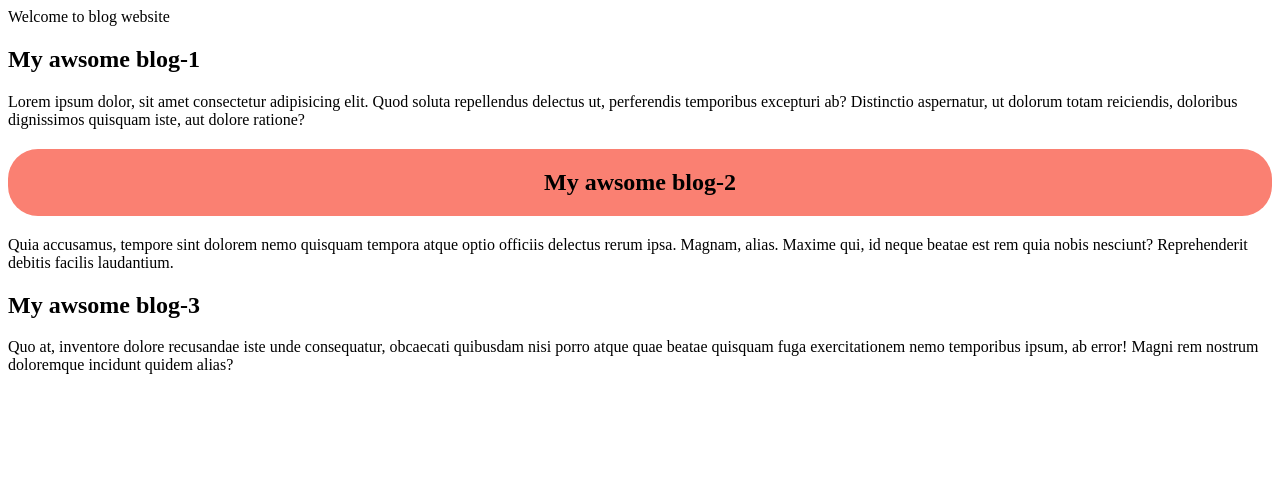
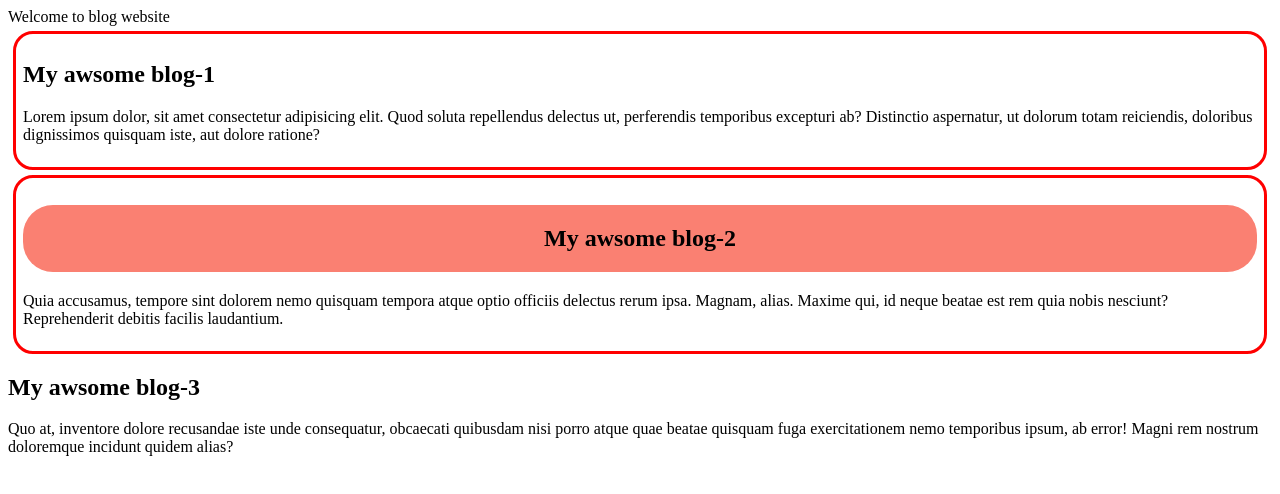
Before and after one commit to HR-Riad/js-dom, a plain HTML site: page dom.html in a window 1280 px wide. Drawn offline with Linux system fonts and the light colour scheme.

Commit message:
add getElementsByClassName

```diff
--- a/dom.html
+++ b/dom.html
@@ -11,11 +11,11 @@
    <main>
        <section>
           <!-- article*3>h2{My awsome blog-$}+p> -->
-          <article>
+          <article class="blog">
               <h2>My awsome blog-1</h2>
               <p>Lorem ipsum dolor, sit amet consectetur adipisicing elit. Quod soluta repellendus delectus ut, perferendis temporibus excepturi ab? Distinctio aspernatur, ut dolorum totam reiciendis, doloribus dignissimos quisquam iste, aut dolore ratione?</p>
           </article>
-          <article>
+          <article class="blog">
               <h2 id="second-title">My awsome blog-2</h2>
               <p>Quia accusamus, tempore sint dolorem nemo quisquam tempora atque optio officiis delectus rerum ipsa. Magnam, alias. Maxime qui, id neque beatae est rem quia nobis nesciunt? Reprehenderit debitis facilis laudantium.</p>
           </article>
@@ -47,6 +47,17 @@
     secondTitle.style.backgroundColor = 'salmon';
     secondTitle.style.padding='20px';
     secondTitle.style.borderRadius='30px';
+
+    /* getElementsByClassName  */
+    const blogs =document.getElementsByClassName('blog');
+    for (const blog of blogs)
+    {
+        //   console.log(blog);
+        blog.style.border = '3px solid red';
+        blog.style.margin = '5px';
+        blog.style.padding = '7px';
+        blog.style.borderRadius='20px';
+    }
    </script>
 </body>
 </html>
```
